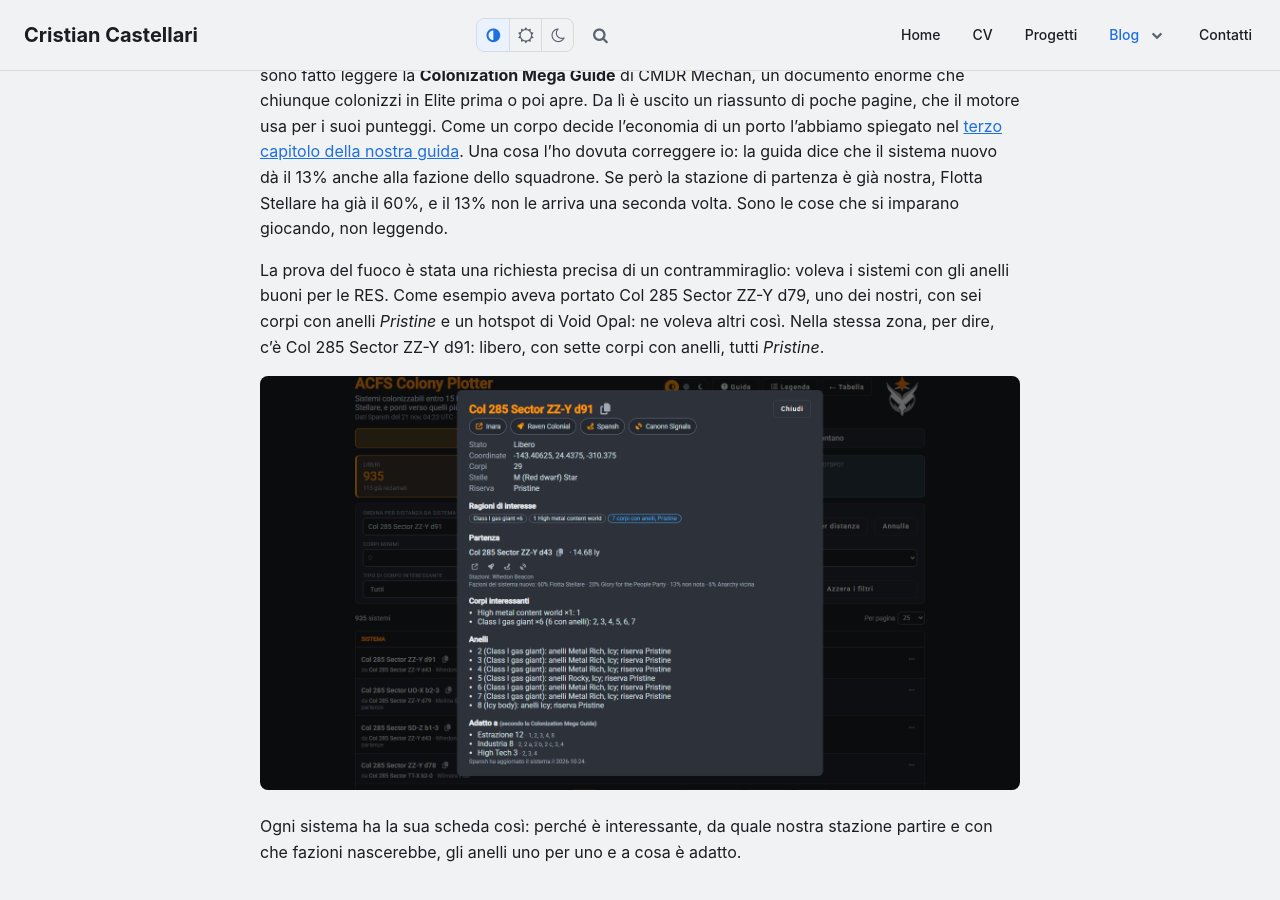
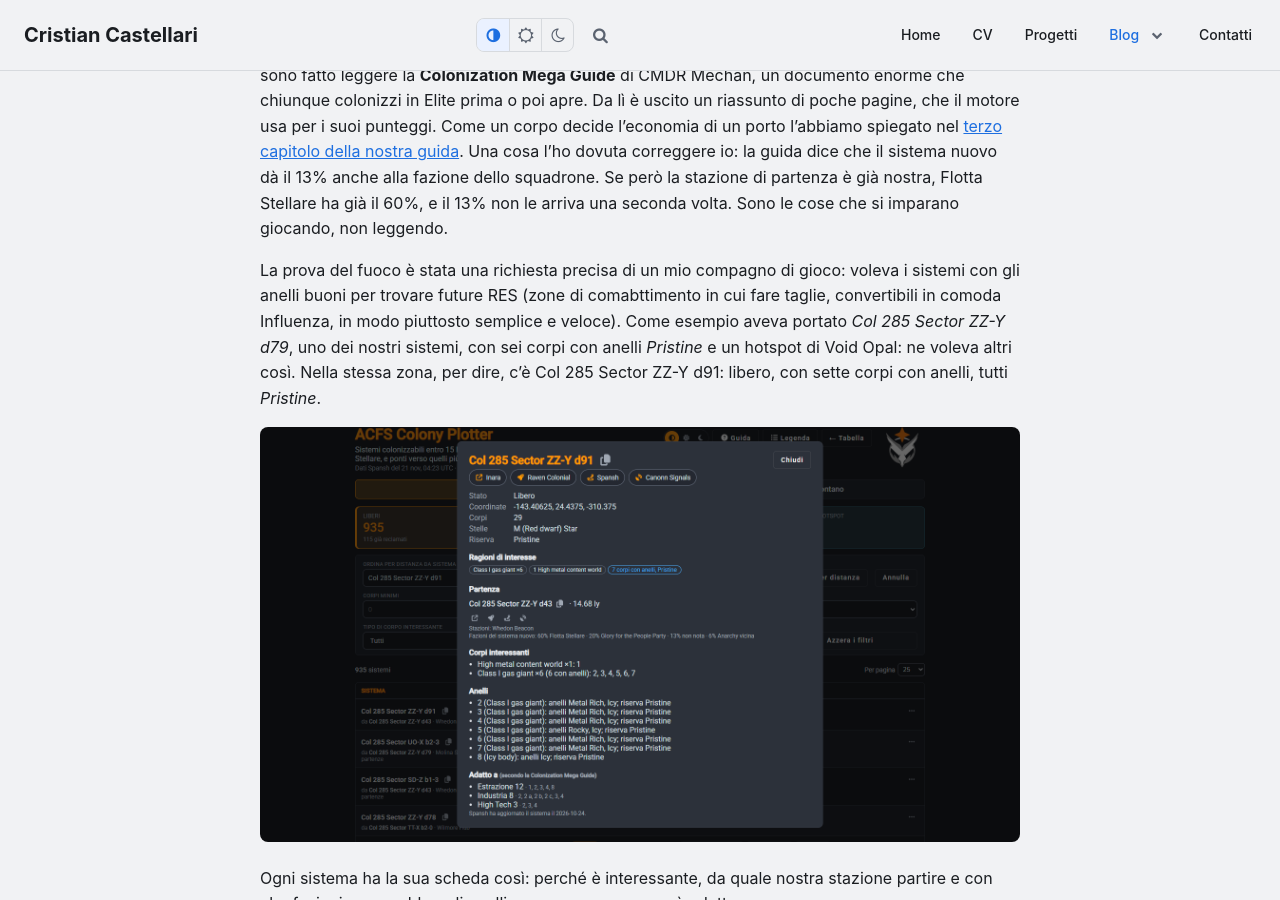
Before and after one commit to Skyflash/skyflash.github.io, a Jekyll site: the page built from _posts/it/2026-11-21-acfs-colony-plotter-colonizzare-elite-dangerous.md, in a window 1280 px wide and 900 px high, scrolled down 3382 px. Built offline with Jekyll 4.4.1, drawn with Linux system fonts in a browser that asks for light colours; comment, search, counter and statistics services are not loaded; some of the changed text lies outside the part shown.

Commit message:
Continuiamo a sistemare

```diff
--- a/_posts/it/2026-11-21-acfs-colony-plotter-colonizzare-elite-dangerous.md
+++ b/_posts/it/2026-11-21-acfs-colony-plotter-colonizzare-elite-dangerous.md
@@ -83,7 +83,7 @@ Il tutto viene fatto girare dal server dello squadrone una volta al giorno. Inol
 
 Per capire a cosa è "adatto" un sistema (raffineria, industria, estrazione, agricoltura, turismo) mi sono fatto leggere la **Colonization Mega Guide** di CMDR Mechan, un documento enorme che chiunque colonizzi in Elite prima o poi apre. Da lì è uscito un riassunto di poche pagine, che il motore usa per i suoi punteggi. Come un corpo decide l'economia di un porto l'abbiamo spiegato nel [terzo capitolo della nostra guida](https://flottastellare.it/blog/colonizzazione-parte3/). Una cosa l'ho dovuta correggere io: la guida dice che il sistema nuovo dà il 13% anche alla fazione dello squadrone. Se però la stazione di partenza è già nostra, Flotta Stellare ha già il 60%, e il 13% non le arriva una seconda volta. Sono le cose che si imparano giocando, non leggendo.
 
-La prova del fuoco è stata una richiesta precisa di un contrammiraglio: voleva i sistemi con gli anelli buoni per le RES. Come esempio aveva portato Col 285 Sector ZZ-Y d79, uno dei nostri, con sei corpi con anelli *Pristine* e un hotspot di Void Opal: ne voleva altri così. Nella stessa zona, per dire, c'è Col 285 Sector ZZ-Y d91: libero, con sette corpi con anelli, tutti *Pristine*.
+La prova del fuoco è stata una richiesta precisa di un mio compagno di gioco: voleva i sistemi con gli anelli buoni per trovare future RES (zone di comabttimento in cui fare taglie, convertibili in comoda Influenza, in modo piuttosto semplice e veloce). Come esempio aveva portato _Col 285 Sector ZZ-Y d79_, uno dei nostri sistemi, con sei corpi con anelli *Pristine* e un hotspot di Void Opal: ne voleva altri così. Nella stessa zona, per dire, c'è Col 285 Sector ZZ-Y d91: libero, con sette corpi con anelli, tutti *Pristine*.
 
 <img class="post-image" src="{{ '/static/assets/img/blog/acfs-colony-plotter/scheda-anelli.png' | relative_url }}" alt="La scheda di Col 285 Sector ZZ-Y d91 nel Colony Plotter, tema scuro: stato Libero, 29 corpi, riserva Pristine; le ragioni di interesse (sei giganti gassosi di classe I, un pianeta ad alto contenuto metallico, sette corpi con anelli Pristine); la partenza da Col 285 Sector ZZ-Y d43 a 14,68 anni luce con le fazioni del sistema nuovo, 60% Flotta Stellare; l'elenco degli anelli e a cosa è adatto il sistema: estrazione, industria, High Tech">
 
```
